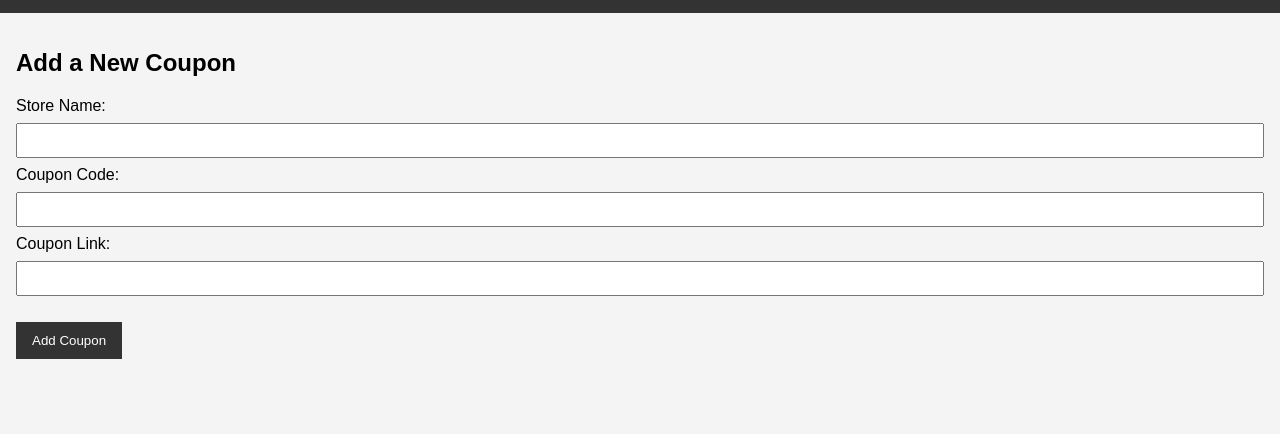
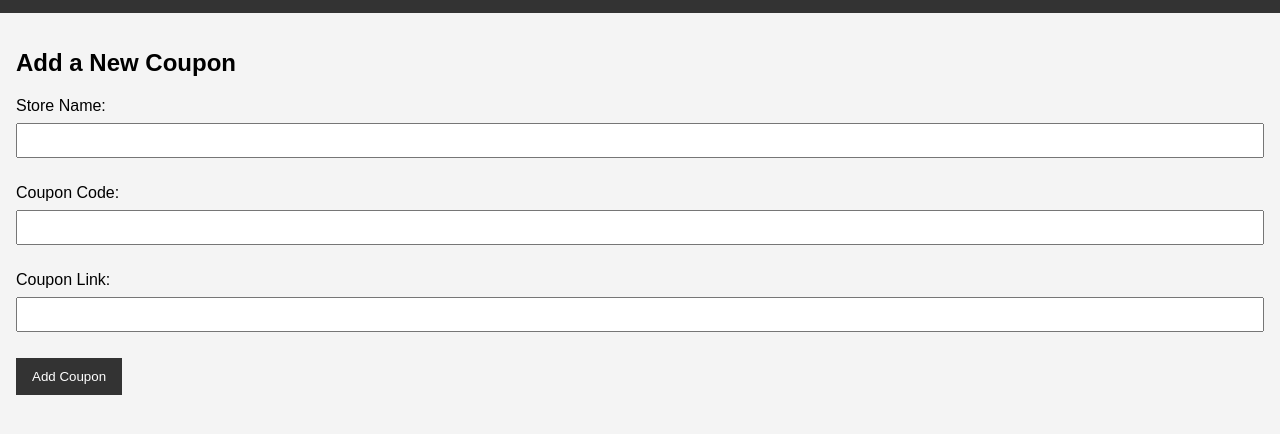
Before and after one commit to Sumitg1234/Lenovo_coupon_code, a plain HTML site: page Admin.html in a window 1280 px wide. Shown: the part 74-508 px from the top of the page. Drawn offline with Linux system fonts and the light colour scheme.

Commit message:
Update Admin.html

```diff
--- a/Admin.html
+++ b/Admin.html
@@ -18,26 +18,29 @@
   <h2>Add a New Coupon</h2>
 <form id="coupon-form">
   <label for="store">Store Name:</label><br>
-      <input type="text" id="store" name="store" required><br>
+  <input type="text" id="store" name="store" required><br><br>
   <label for="code">Coupon Code:</label><br>
-      <input type="text" id="code" name="code" required><br>
+  <input type="text" id="code" name="code" required><br><br>
   <label for="link">Coupon Link:</label><br>
   <input type="url" id="link" name="link" required><br><br>
   <button type="submit">Add Coupon</button>
 </form>
 <div id="message"></div>
-  </main>
+
 <script>
-    // Use the same Web App URL for POST (adding coupons)
+  // Use the correct Web App URL for your Google Apps Script deployment
   const writeURL = 'https://script.google.com/macros/s/AKfycbzJKmFQj0wIUpchpI1OYiaIgKRivR2yzAWu2Y6mf-KUMT9g9I4KUyETVWpO26ZPVEAGcw/exec';
 
   document.getElementById('coupon-form').addEventListener('submit', async function(e) {
     e.preventDefault();
+    console.log("Form submitted.");
+
     const store = document.getElementById('store').value;
     const code = document.getElementById('code').value;
     const link = document.getElementById('link').value;
 
     const data = { store, code, link };
+    console.log("Data to send:", data);
 
     try {
       const response = await fetch(writeURL, {
@@ -47,7 +50,13 @@
         },
         body: JSON.stringify(data)
       });
+
+      if (!response.ok) {
+        throw new Error("Network response was not OK");
+      }
+
       const result = await response.json();
+      console.log("Response received:", result);
       document.getElementById('message').innerText = result.status || result.error;
       document.getElementById('coupon-form').reset();
     } catch (error) {
@@ -56,5 +65,6 @@
     }
   });
 </script>
+
 </body>
 </html>
```
Lines whose indentation alone changed are shown as unchanged.
